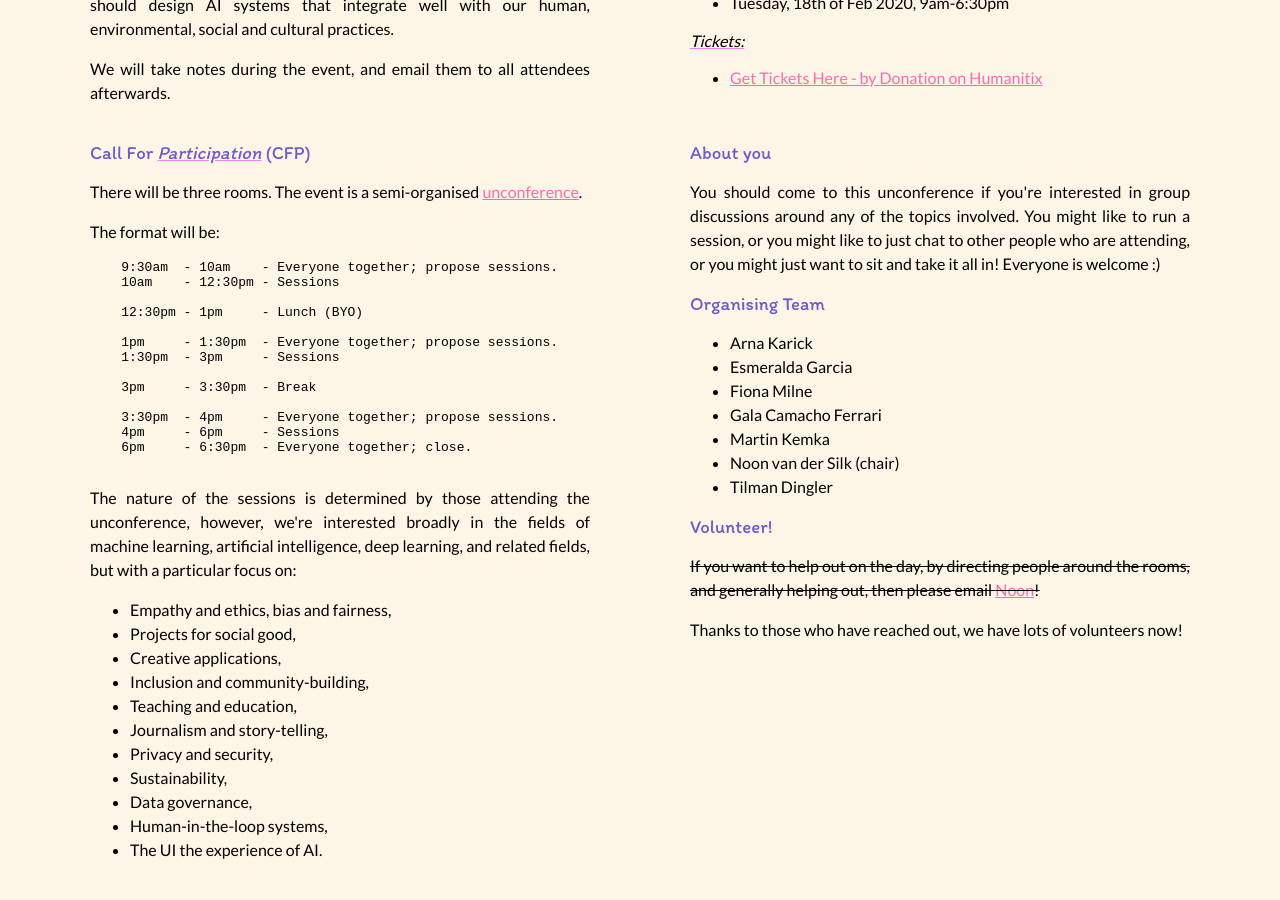
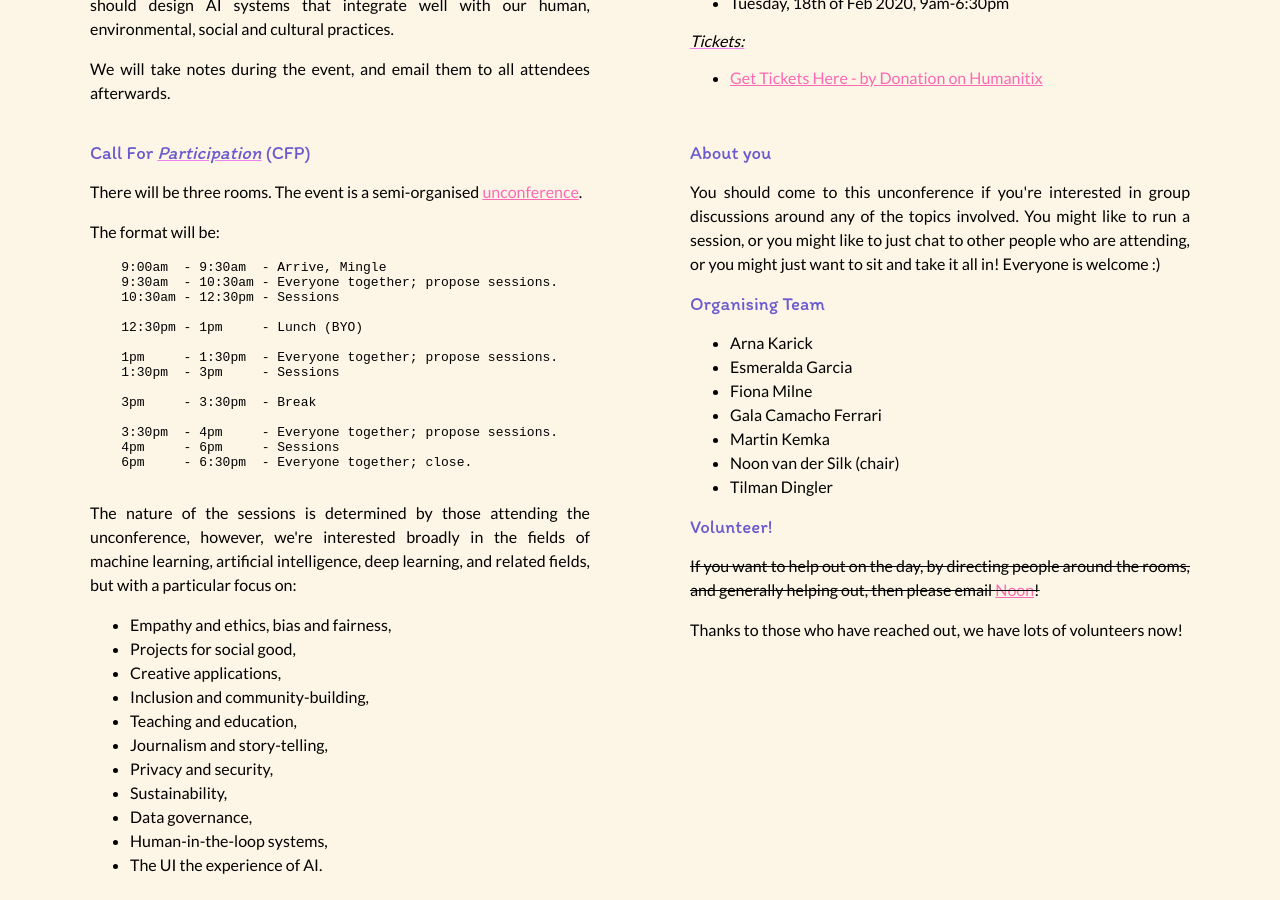
Before and after one commit to PostPredictionConference/PostPredictionConference.github.io, a Jekyll site: the page built from index.md, in a window 1280 px wide and 900 px high, scrolled down 666 px. Built offline with Jekyll 4.4.1, drawn with Linux system fonts in a browser that asks for light colours.

Commit message:
minor schedule change

```diff
--- a/index.md
+++ b/index.md
@@ -70,8 +70,9 @@ title: Home
   </p>
 
   <pre>
-    9:30am  - 10am    - Everyone together; propose sessions.
-    10am    - 12:30pm - Sessions
+    9:00am  - 9:30am  - Arrive, Mingle
+    9:30am  - 10:30am - Everyone together; propose sessions.
+    10:30am - 12:30pm - Sessions
 
     12:30pm - 1pm     - Lunch (BYO)
 
```
